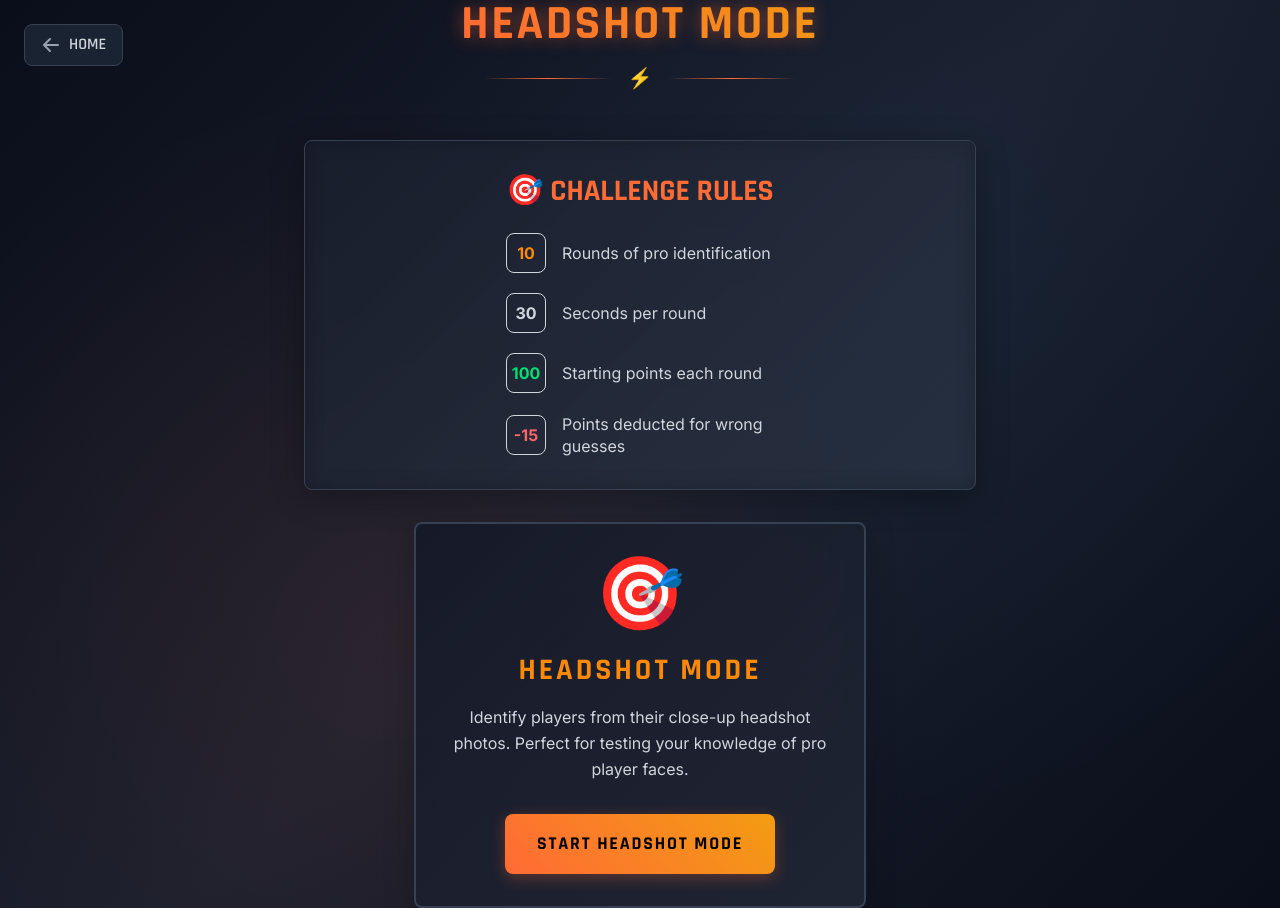
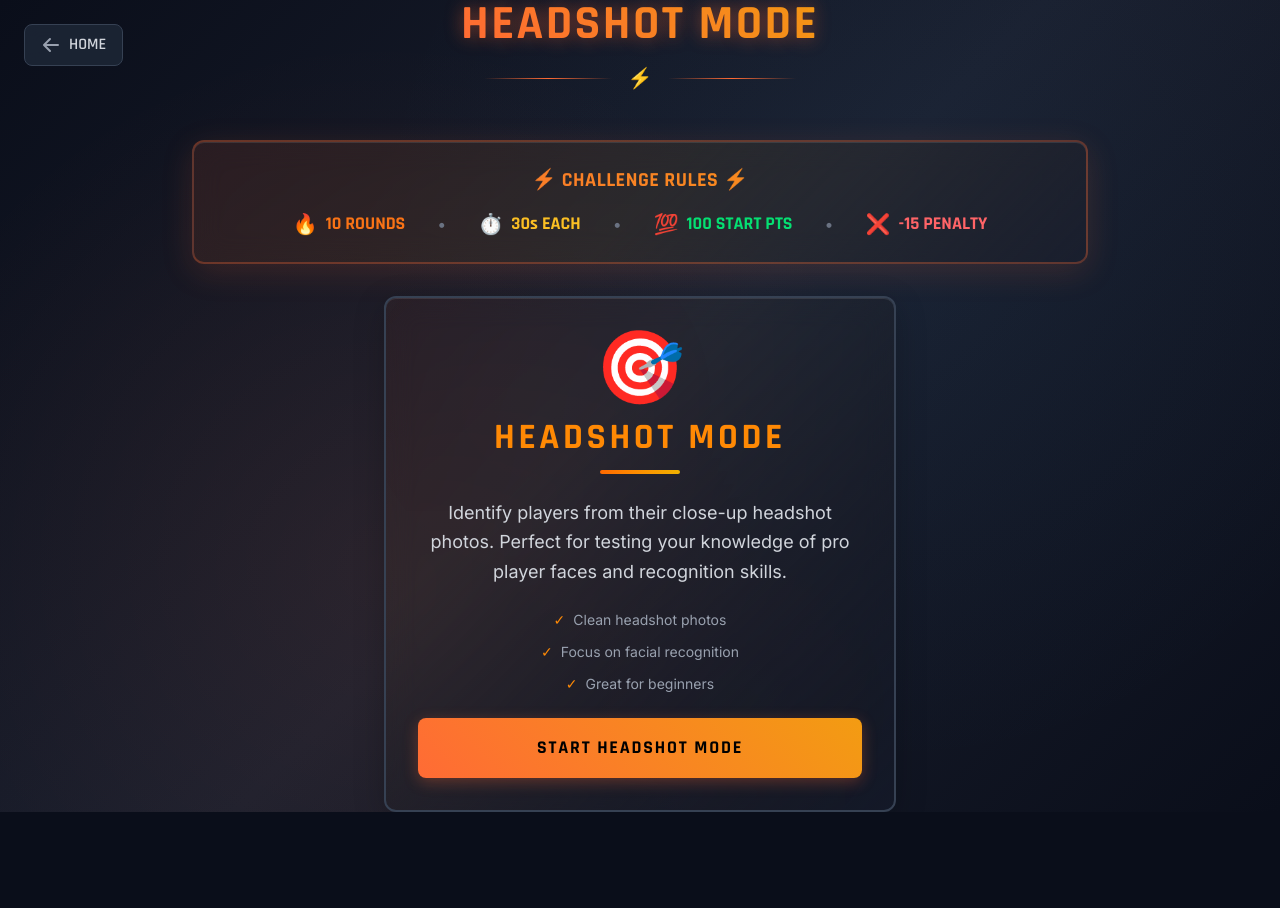
Before and after one commit to EbuCheese/GuessCSPro, a React (Vite) app in the folder cs-pro-guesser/: page / in a window 1280 px wide. Both pictures are taken after a click on the button 410 px from the left and 414 px from the top of the page. After the commit the page ends 812 px from the top, so only its background shows below. Built offline with nearby package versions, Linux system fonts and the light colour scheme.

Commit message:
UPDATE back to home button to reflect game color theme, update challenge rules and start game box

```diff
--- a/cs-pro-guesser/src/components/ImageGames.jsx
+++ b/cs-pro-guesser/src/components/ImageGames.jsx
@@ -335,9 +335,17 @@ export default function ImageGames({ onBackToHome, initialGameMode  }) {
       {/* Back Button */}
       <button
         onClick={onBackToHome}
-        className="absolute top-6 left-6 flex items-center space-x-2 px-4 py-2 rounded-lg border border-gray-700 bg-gray-800/80 backdrop-blur-sm hover:border-orange-500 hover:bg-gray-700/80 transition-all duration-300 z-20 group"
+        className={`absolute top-6 left-6 flex items-center space-x-2 px-4 py-2 rounded-lg border border-gray-700 bg-gray-800/80 backdrop-blur-sm transition-all duration-300 z-20 group ${
+          gameMode === 'free-for-all'
+            ? 'hover:border-purple-500 hover:bg-gray-700/80'
+            : 'hover:border-orange-500 hover:bg-gray-700/80'
+        }`}
       >
-        <svg xmlns="http://www.w3.org/2000/svg" className="h-5 w-5 text-gray-400 group-hover:text-orange-400 transition-colors" viewBox="0 0 20 20" fill="currentColor">
+        <svg xmlns="http://www.w3.org/2000/svg" className={`h-5 w-5 text-gray-400 transition-colors ${
+          gameMode === 'free-for-all'
+            ? 'group-hover:text-purple-400'
+            : 'group-hover:text-orange-400'
+        }`} viewBox="0 0 20 20" fill="currentColor">
           <path fillRule="evenodd" d="M9.707 16.707a1 1 0 01-1.414 0l-6-6a1 1 0 010-1.414l6-6a1 1 0 011.414 1.414L5.414 9H17a1 1 0 110 2H5.414l4.293 4.293a1 1 0 010 1.414z" clipRule="evenodd" />
         </svg>
         <span
@@ -407,83 +415,184 @@ export default function ImageGames({ onBackToHome, initialGameMode  }) {
         )}
 
         {!gameStarted ? (
-  <div className="flex flex-col items-center space-y-8 w-full">
-    {/* Challenge Rules */}
+        <div className="w-full max-w-4xl">
+          {/* Challenge Rules Header - Now more compact but still detailed */}
           <div
-      className="p-8 rounded-lg border border-gray-700 max-w-2xl w-full mx-auto flex flex-col justify-center items-center"
+            className="p-6 rounded-xl border-2 text-center mb-8 relative overflow-hidden"
             style={{
-        background: 'linear-gradient(135deg, rgba(26, 31, 46, 0.9) 0%, rgba(45, 55, 72, 0.7) 100%)',
-        backdropFilter: 'blur(10px)',
-        boxShadow: '0 8px 32px rgba(0, 0, 0, 0.3), inset 0 0 20px rgba(0, 0, 0, 0.2)'
+              background: gameMode === 'free-for-all'
+                ? 'linear-gradient(135deg, rgba(142, 68, 173, 0.1) 0%, rgba(52, 152, 219, 0.08) 50%, rgba(26, 31, 46, 0.95) 100%)'
+                : gameMode === 'headshot'
+                  ? 'linear-gradient(135deg, rgba(255, 107, 53, 0.1) 0%, rgba(243, 156, 18, 0.08) 50%, rgba(26, 31, 46, 0.95) 100%)'
+                  : 'linear-gradient(135deg, rgba(26, 31, 46, 0.9) 0%, rgba(45, 55, 72, 0.7) 100%)',
+              borderColor: gameMode === 'free-for-all'
+                ? 'rgba(142, 68, 173, 0.3)'
+                : gameMode === 'headshot'
+                  ? 'rgba(255, 107, 53, 0.3)'
+                  : 'rgba(107, 114, 128, 0.5)',
+              backdropFilter: 'blur(15px)',
+              boxShadow: gameMode === 'free-for-all'
+                ? '0 8px 32px rgba(142, 68, 173, 0.15), inset 0 1px 0 rgba(255, 255, 255, 0.1)'
+                : gameMode === 'headshot'
+                  ? '0 8px 32px rgba(255, 107, 53, 0.15), inset 0 1px 0 rgba(255, 255, 255, 0.1)'
+                  : '0 8px 32px rgba(0, 0, 0, 0.3), inset 0 1px 0 rgba(255, 255, 255, 0.1)'
             }}
           >
+            <div className="relative z-10">
               <h3
-        className="text-3xl font-bold mb-6 text-center"
+                className="text-lg md:text-xl font-black mb-4 tracking-wide"
                 style={{
                   fontFamily: '"Rajdhani", sans-serif',
-          color: gameMode === 'free-for-all' ? '#8E44AD' : '#FF6B35'
+                  background: gameMode === 'free-for-all'
+                    ? 'linear-gradient(45deg, #8E44AD, #3498DB)'
+                    : gameMode === 'headshot'
+                      ? 'linear-gradient(45deg, #FF6B35, #F39C12)'
+                      : 'linear-gradient(45deg, #6B7280, #9CA3AF)',
+                  WebkitBackgroundClip: 'text',
+                  WebkitTextFillColor: 'transparent',
+                  backgroundClip: 'text'
                 }}
               >
-        🎯 CHALLENGE RULES
+                ⚡ CHALLENGE RULES ⚡
               </h3>
 
-      <div className="flex flex-col items-center space-y-5 text-gray-300">
-        {[
-          { color: 'orange', value: '10', label: 'Rounds of pro identification' },
-          { color: 'blue', value: '30', label: 'Seconds per round' },
-          { color: 'green', value: '100', label: 'Starting points each round' },
-          { color: 'red', value: '-15', label: 'Points deducted for wrong guesses' },
-        ].map((item, idx) => (
-          <div
-            key={idx}
-            className="flex items-center w-[280px] space-x-4 ml-3 " // adjust for centering the challenge rules
+              {/* Horizontal rules layout for better balance */}
+              <div className="flex flex-wrap items-center justify-center gap-6 md:gap-8">
+                <div className="flex items-center gap-2">
+                  <span
+                    className="text-xl"
+                    style={{
+                      color: gameMode === 'free-for-all' ? '#8E44AD' : gameMode === 'headshot' ? '#FF6B35' : '#6B7280'
+                    }}
                   >
-            {/* Icon Box */}
-            <div
-              className={`w-10 h-10 flex-shrink-0 rounded-lg flex items-center justify-center border bg-${item.color}-500/20 border-${item.color}-500/30`}
+                    🔥
+                  </span>
+                  <span
+                    className="font-bold text-lg"
+                    style={{
+                      fontFamily: '"Rajdhani", sans-serif',
+                      color: gameMode === 'free-for-all' ? '#A855F7' : gameMode === 'headshot' ? '#F97316' : '#9CA3AF'
+                    }}
                   >
-              <span className={`text-${item.color}-400 font-bold`}>{item.value}</span>
+                    10 ROUNDS
+                  </span>
                 </div>
 
-            {/* Text */}
-            <div
-              className="text-base leading-snug text-left"
-              style={{ fontFamily: '"Inter", sans-serif' }}
+                <div className="text-gray-500">•</div>
+
+                <div className="flex items-center gap-2">
+                  <span
+                    className="text-xl"
+                    style={{
+                      color: gameMode === 'free-for-all' ? '#3498DB' : gameMode === 'headshot' ? '#F39C12' : '#6B7280'
+                    }}
                   >
-              {item.label}
+                    ⏱️
+                  </span>
+                  <span
+                    className="font-bold text-lg"
+                    style={{
+                      fontFamily: '"Rajdhani", sans-serif',
+                      color: gameMode === 'free-for-all' ? '#60A5FA' : gameMode === 'headshot' ? '#FBBF24' : '#9CA3AF'
+                    }}
+                  >
+                    30s EACH
+                  </span>
+                </div>
+
+                <div className="text-gray-500">•</div>
+
+                <div className="flex items-center gap-2">
+                  <span className="text-xl text-green-400">💯</span>
+                  <span
+                    className="font-bold text-lg text-green-400"
+                    style={{ fontFamily: '"Rajdhani", sans-serif' }}
+                  >
+                    100 START PTS
+                  </span>
+                </div>
+
+                <div className="text-gray-500">•</div>
+
+                <div className="flex items-center gap-2">
+                  <span className="text-xl text-red-400">❌</span>
+                  <span
+                    className="font-bold text-lg text-red-400"
+                    style={{ fontFamily: '"Rajdhani", sans-serif' }}
+                  >
+                    -15 PENALTY
+                  </span>
                 </div>
               </div>
-        ))}
             </div>
           </div>
-            {/* Mode Selection */}
-            <div className={`grid gap-8 w-full ${!initialGameMode ? 'grid-cols-1 lg:grid-cols-2 max-w-5xl' : 'max-w-lg'} justify-center`}>
+
+          {/* Mode Selection - Enhanced with more content to match rules height */}
+          <div className={`grid gap-8 w-full ${!initialGameMode ? 'grid-cols-1 lg:grid-cols-2' : 'max-w-lg mx-auto'}`}>
             {/* Headshot Mode */}
             {(!initialGameMode || initialGameMode === 'headshot') && (
               <div
-                  className="flex flex-col items-center p-8 rounded-lg border-2 border-gray-700 hover:border-orange-500 transition-all duration-300 group"
+                className="p-8 rounded-xl border-2 border-gray-700 hover:border-orange-500 transition-all duration-300 group relative overflow-hidden"
                 style={{
-                    background: 'linear-gradient(135deg, rgba(20, 25, 40, 0.9) 0%, rgba(35, 40, 55, 0.8) 100%)',
-                    backdropFilter: 'blur(10px)',
-                    boxShadow: '0 8px 32px rgba(0, 0, 0, 0.2)'
+                  background: 'linear-gradient(135deg, rgba(255, 107, 53, 0.05) 0%, rgba(243, 156, 18, 0.03) 30%, rgba(20, 25, 40, 0.95) 100%)',
+                  backdropFilter: 'blur(15px)',
+                  boxShadow: '0 8px 32px rgba(0, 0, 0, 0.2), inset 0 1px 0 rgba(255, 255, 255, 0.1)',
+                  minHeight: '480px'
                 }}
               >
-                  <div className="text-7xl mb-6 group-hover:scale-110 transition-transform duration-300">🎯</div>
+                {/* Subtle background pattern */}
+                <div
+                  className="absolute inset-0 opacity-10 group-hover:opacity-20 transition-opacity duration-300"
+                  style={{
+                    background: 'radial-gradient(circle at 30% 20%, rgba(255, 107, 53, 0.1) 0%, transparent 50%), radial-gradient(circle at 70% 80%, rgba(243, 156, 18, 0.08) 0%, transparent 50%)'
+                  }}
+                />
+
+                <div className="relative z-10 h-full flex flex-col">
+                  {/* Icon and Title */}
+                  <div className="text-center mb-6">
+                    <div className="text-7xl mb-4 group-hover:scale-110 transition-transform duration-300">🎯</div>
                     <h4
-                    className="text-3xl font-black mb-4 text-orange-400 group-hover:text-orange-300 transition-colors"
+                      className="text-3xl md:text-4xl font-black mb-3 text-orange-400 group-hover:text-orange-300 transition-colors"
                       style={{ fontFamily: '"Rajdhani", sans-serif', letterSpacing: '0.1em' }}
                     >
                       HEADSHOT MODE
                     </h4>
+                    <div
+                      className="h-1 w-20 mx-auto rounded-full bg-gradient-to-r from-orange-500 to-yellow-500 group-hover:w-32 transition-all duration-300"
+                    />
+                  </div>
+
+                  {/* Description */}
+                  <div className="flex-1 flex flex-col justify-center">
                     <p
-                    className="text-gray-300 text-center mb-8 leading-relaxed max-w-sm"
+                      className="text-gray-300 text-center leading-relaxed text-base md:text-lg mb-6"
                       style={{ fontFamily: '"Inter", sans-serif' }}
                     >
-                    Identify players from their close-up headshot photos. Perfect for testing your knowledge of pro player faces.
+                      Identify players from their close-up headshot photos. Perfect for testing your knowledge of pro player faces and recognition skills.
                     </p>
+
+                    {/* Features list */}
+                    <div className="space-y-3 mb-6">
+                      <div className="flex items-center justify-center text-sm text-gray-400">
+                        <span className="text-orange-400 mr-2">✓</span>
+                        <span style={{ fontFamily: '"Inter", sans-serif' }}>Clean headshot photos</span>
+                      </div>
+                      <div className="flex items-center justify-center text-sm text-gray-400">
+                        <span className="text-orange-400 mr-2">✓</span>
+                        <span style={{ fontFamily: '"Inter", sans-serif' }}>Focus on facial recognition</span>
+                      </div>
+                      <div className="flex items-center justify-center text-sm text-gray-400">
+                        <span className="text-orange-400 mr-2">✓</span>
+                        <span style={{ fontFamily: '"Inter", sans-serif' }}>Great for beginners</span>
+                      </div>
+                    </div>
+                  </div>
+
+                  {/* Button */}
                   <button
                     onClick={() => handleModeSelect('headshot')}
-                    className="px-8 py-4 font-bold text-lg rounded-lg transition-all duration-300 transform hover:scale-105 hover:shadow-lg"
+                    className="w-full px-6 py-4 font-bold text-lg rounded-lg transition-all duration-300 transform hover:scale-105 hover:shadow-lg group-hover:shadow-xl"
                     style={{
                       background: 'linear-gradient(45deg, #FF6B35, #F39C12)',
                       color: '#000',
@@ -495,34 +604,73 @@ export default function ImageGames({ onBackToHome, initialGameMode  }) {
                     START HEADSHOT MODE
                   </button>
                 </div>
+              </div>
             )}
 
             {/* Free-for-All Mode */}
             {(!initialGameMode || initialGameMode === 'free-for-all') && (
               <div
-                  className="flex flex-col items-center p-8 rounded-lg border-2 border-gray-700 hover:border-purple-500 transition-all duration-300 group"
+                className="p-8 rounded-xl border-2 border-gray-700 hover:border-purple-500 transition-all duration-300 group relative overflow-hidden"
                 style={{
-                    background: 'linear-gradient(135deg, rgba(20, 25, 40, 0.9) 0%, rgba(35, 40, 55, 0.8) 100%)',
-                    backdropFilter: 'blur(10px)',
-                    boxShadow: '0 8px 32px rgba(0, 0, 0, 0.2)'
+                  background: 'linear-gradient(135deg, rgba(142, 68, 173, 0.05) 0%, rgba(52, 152, 219, 0.03) 30%, rgba(20, 25, 40, 0.95) 100%)',
+                  backdropFilter: 'blur(15px)',
+                  boxShadow: '0 8px 32px rgba(0, 0, 0, 0.2), inset 0 1px 0 rgba(255, 255, 255, 0.1)',
+                  minHeight: '480px'
                 }}
               >
-                  <div className="text-7xl mb-6 group-hover:scale-110 transition-transform duration-300">🎲</div>
+                {/* Subtle background pattern */}
+                <div
+                  className="absolute inset-0 opacity-10 group-hover:opacity-20 transition-opacity duration-300"
+                  style={{
+                    background: 'radial-gradient(circle at 30% 20%, rgba(142, 68, 173, 0.1) 0%, transparent 50%), radial-gradient(circle at 70% 80%, rgba(52, 152, 219, 0.08) 0%, transparent 50%)'
+                  }}
+                />
+
+                <div className="relative z-10 h-full flex flex-col">
+                  {/* Icon and Title */}
+                  <div className="text-center mb-6">
+                    <div className="text-7xl mb-4 group-hover:scale-110 transition-transform duration-300">🎲</div>
                     <h4
-                    className="text-3xl font-black mb-4 text-purple-400 group-hover:text-purple-300 transition-colors"
+                      className="text-3xl md:text-4xl font-black mb-3 text-purple-400 group-hover:text-purple-300 transition-colors"
                       style={{ fontFamily: '"Rajdhani", sans-serif', letterSpacing: '0.1em' }}
                     >
                       FREE-FOR-ALL MODE
                     </h4>
+                    <div
+                      className="h-1 w-20 mx-auto rounded-full bg-gradient-to-r from-purple-500 to-blue-500 group-hover:w-32 transition-all duration-300"
+                    />
+                  </div>
+
+                  {/* Description */}
+                  <div className="flex-1 flex flex-col justify-center">
                     <p
-                    className="text-gray-300 text-center mb-8 leading-relaxed max-w-sm"
+                      className="text-gray-300 text-center leading-relaxed text-base md:text-lg mb-6"
                       style={{ fontFamily: '"Inter", sans-serif' }}
                     >
-                    Random images from tournaments, streams, and events. More challenging with varied angles and contexts.
+                      Random images from tournaments, streams, and events. More challenging with varied angles, contexts, and situations.
                     </p>
+
+                    {/* Features list */}
+                    <div className="space-y-3 mb-6">
+                      <div className="flex items-center justify-center text-sm text-gray-400">
+                        <span className="text-purple-400 mr-2">✓</span>
+                        <span style={{ fontFamily: '"Inter", sans-serif' }}>Tournament & event photos</span>
+                      </div>
+                      <div className="flex items-center justify-center text-sm text-gray-400">
+                        <span className="text-purple-400 mr-2">✓</span>
+                        <span style={{ fontFamily: '"Inter", sans-serif' }}>Various angles & contexts</span>
+                      </div>
+                      <div className="flex items-center justify-center text-sm text-gray-400">
+                        <span className="text-purple-400 mr-2">✓</span>
+                        <span style={{ fontFamily: '"Inter", sans-serif' }}>Expert difficulty</span>
+                      </div>
+                    </div>
+                  </div>
+
+                  {/* Button */}
                   <button
                     onClick={() => handleModeSelect('free-for-all')}
-                    className="px-8 py-4 font-bold text-lg rounded-lg transition-all duration-300 transform hover:scale-105 hover:shadow-lg"
+                    className="w-full px-6 py-4 font-bold text-lg rounded-lg transition-all duration-300 transform hover:scale-105 hover:shadow-lg group-hover:shadow-xl"
                     style={{
                       background: 'linear-gradient(45deg, #8E44AD, #3498DB)',
                       color: '#fff',
@@ -533,6 +681,7 @@ export default function ImageGames({ onBackToHome, initialGameMode  }) {
                   >
                     START FREE-FOR-ALL
                   </button>
+                </div>
               </div>
             )}
           </div>
@@ -816,7 +965,9 @@ export default function ImageGames({ onBackToHome, initialGameMode  }) {
                   backdropFilter: 'blur(5px)'
                 }}
               >
-                <div className="w-5 h-5 border-2 border-orange-500 border-t-transparent rounded-full animate-spin mr-3"></div>
+                <div className={`w-5 h-5 border-2 border-t-transparent rounded-full animate-spin mr-3 ${
+                  gameMode === 'free-for-all' ? 'border-purple-500' : 'border-orange-500'
+                }`}></div>
                 <span className="text-gray-300" style={{ fontFamily: '"Inter", sans-serif' }}>Loading player...</span>
               </div>
             )}
@@ -859,7 +1010,9 @@ export default function ImageGames({ onBackToHome, initialGameMode  }) {
                   value={answer}
                   onChange={(e) => setAnswer(e.target.value)}
                   placeholder={(imageLoaded && !loading) ? "Enter player name..." : "Loading..."}
-                  className="flex-1 px-6 py-4 rounded-lg border border-gray-700 text-white text-lg focus:border-orange-500 focus:outline-none transition-all"
+                  className={`flex-1 px-6 py-4 rounded-lg border border-gray-700 text-white text-lg transition-all focus:outline-none ${
+                    gameMode === 'free-for-all' ? 'focus:border-purple-500' : 'focus:border-orange-500'
+                  }`}
                   style={{
                     background: 'linear-gradient(135deg, rgba(20, 25, 40, 0.8) 0%, rgba(35, 40, 55, 0.6) 100%)',
                     backdropFilter: 'blur(5px)',
```
Lines whose indentation alone changed are shown as unchanged.
